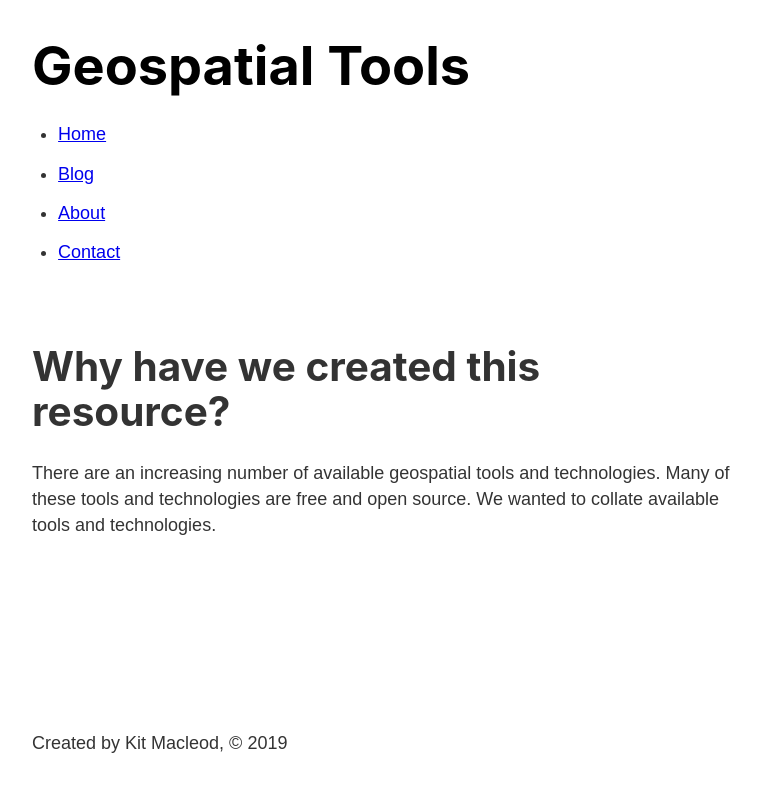
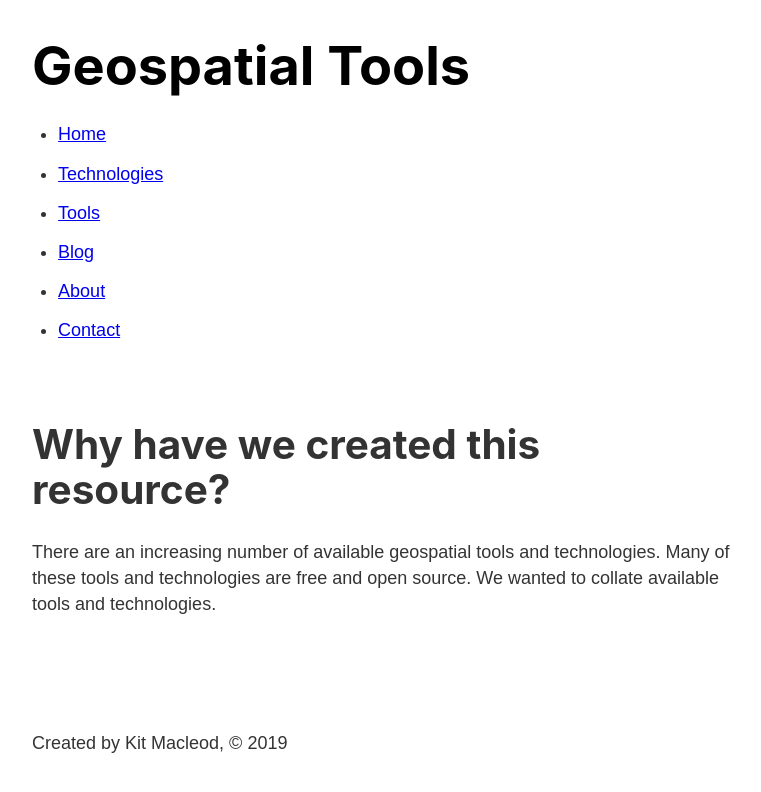
Before and after one commit to kitmacleod/geospatial-tools, a Gatsby site: page /about in a window 1280 px wide. Shown: the whole page, without its empty margins (251-1012 px from the left). Built offline with nearby package versions, Linux system fonts and the light colour scheme; Gatsby itself is replaced by a stand-in of ours.

Commit message:
Added tools and technologies pages

```diff
--- a/src/components/header.js
+++ b/src/components/header.js
@@ -36,6 +36,24 @@ const Header = () => {
             <Link
               className={headerStyles.navItem}
               activeClassName={headerStyles.activeNavItem}
+              to="/technologies"
+            >
+              Technologies
+            </Link>
+            </li>
+            <li>
+            <Link
+              className={headerStyles.navItem}
+              activeClassName={headerStyles.activeNavItem}
+              to="/tools"
+            >
+              Tools
+            </Link>
+            </li>
+          <li>
+            <Link
+              className={headerStyles.navItem}
+              activeClassName={headerStyles.activeNavItem}
               to="/blog"
             >
               Blog
```
Also changed, not shown: src/pages/about.js (+5 -3 lines), src/pages/technologies.js (added, +15 -0 lines), src/pages/tools.js (added, +17 -0 lines).
